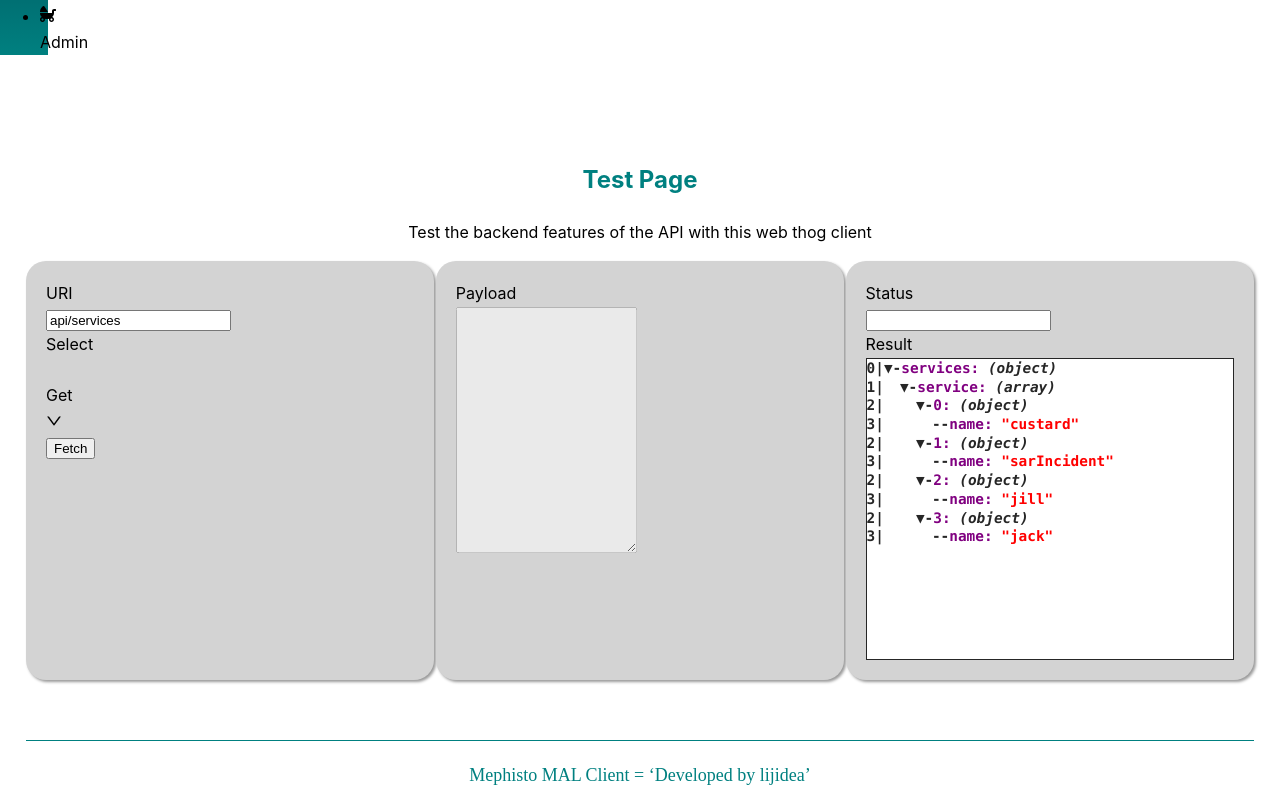
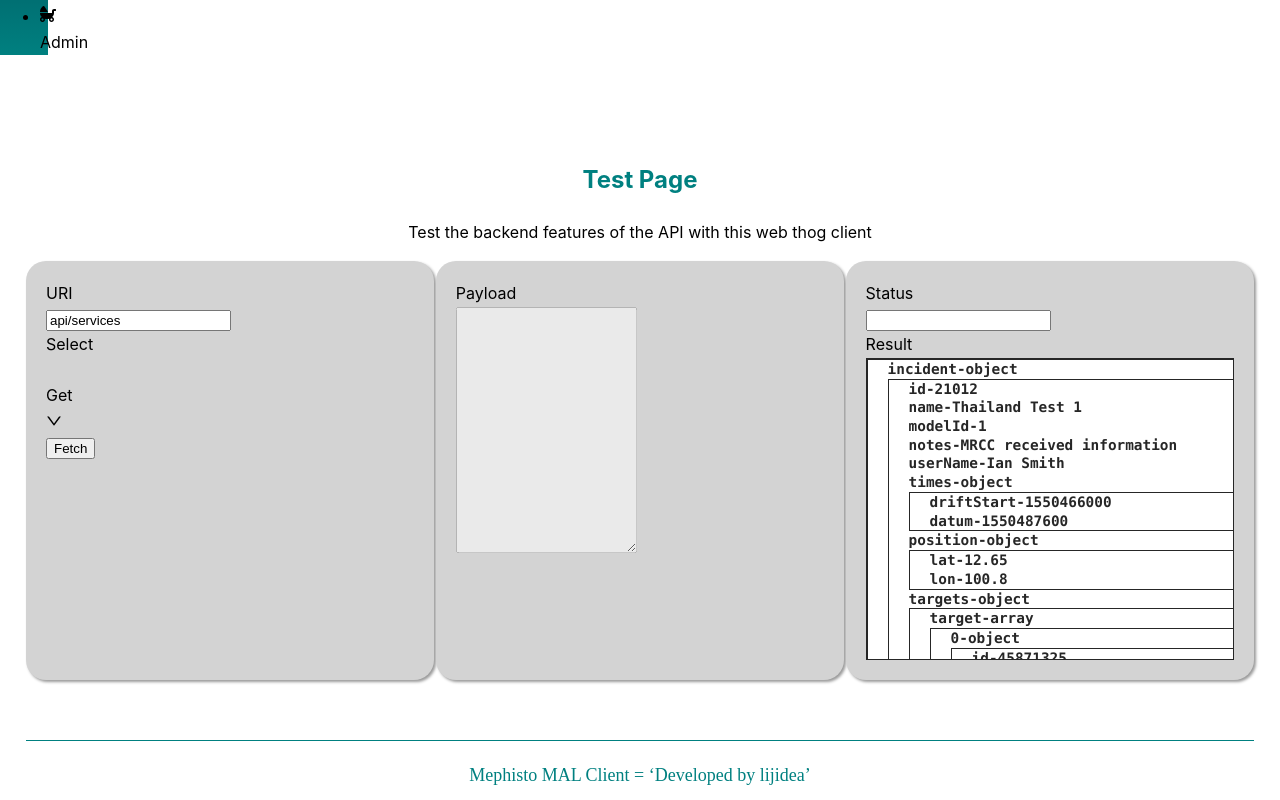
Before and after one commit to asconaga/mephisto, a React (Create React App) app in the folder client/: page /test in a window 1280 px wide. Shown: the part 367-1167 px from the top of the page. Built offline with nearby package versions, Linux system fonts and the light colour scheme.

Commit message:
improvements to jsonparser

```diff
--- a/client/src/App.css
+++ b/client/src/App.css
@@ -345,14 +345,12 @@ body {
   /* jsonparser */
 
   .json-parser {
-    font-size: small;
     text-align: left;
     display: block;
     font-size: 0.9em;
     line-height: 1.3;
     font-weight: 700;
     font-family: Menlo, monospace;
-    color: #222;
     border-style: solid;
     border-width: thin;
     background-color: var(--input-color);
@@ -362,18 +360,26 @@ body {
     overflow:scroll;
    }
 
+   .json-block {
+    border-style: solid;
+    border-width: thin;
+    border-right: none;
+    padding-left: 20px;
+   }
+
    .json-line {
-    display: inline-block;
+    /* inline block when we remove the depth nums*/
+     display:inline-block;
    }
 
   .json-maintext {
-    display:inline-block;
+    /* display:inline-block; */
     cursor:default;
   }
 
   .json-drop
   {
-    display:inline-block;
+    /* display:inline-block; */
     user-select: none;
   }
 
--- a/client/src/components/jsonparser.js
+++ b/client/src/components/jsonparser.js
@@ -5,34 +5,7 @@ const JSONParser = ({ json }) => {
 
     class TestReader {
         m_definitions = null;
-
-        navigateTree = (jsonObj, nDepth) => {
-            for (let key in jsonObj) {
-                const newObj = jsonObj[key];
-
-                let objType = typeof newObj;
-
-                let bIsObj = false;
-
-                if (objType === 'object') {
-
-                    bIsObj = true;
-                    if (Array.isArray(newObj)) {
-                        objType = 'array';
-                    }
-
-                    let newDef = { type: objType, title: key, depth: nDepth };
-                    this.m_definitions.push(newDef);
-
-                    if (bIsObj) {
-                        this.navigateTree(jsonObj[key], nDepth + 1);
-                    }
-                }
-                else {
-                    this.m_definitions.push({ title: key, type: objType, value: newObj, depth: nDepth });
-                }
-            }
-        };
+        m_lastDepth = -1;
 
         navigateSchemaTree = (jsonObj, rootObj) => {
             for (let key in jsonObj) {
@@ -84,15 +57,43 @@ const JSONParser = ({ json }) => {
             console.log(JSON.stringify(rootObj, null, '  '));
         };
 
+        navigateTree = (jsonObj, nDepth) => {
+            for (let key in jsonObj) {
+                const newObj = jsonObj[key];
+
+                let objType = typeof newObj;
+
+                let bIsObj = false;
+
+                if (objType === 'object') {
+
+                    bIsObj = true;
+                    if (Array.isArray(newObj)) {
+                        objType = 'array';
+                    }
+
+                    let newDef = { type: objType, title: key, depth: nDepth };
+                    this.m_definitions.push(newDef);
+
+                    if (bIsObj) {
+                        this.navigateTree(jsonObj[key], nDepth + 1);
+                    }
+                }
+                else {
+                    this.m_definitions.push({ title: key, type: objType, value: newObj, depth: nDepth });
+                }
+            }
+        };
+
         generateTree = (data) => {
             this.m_definitions = [];
 
             this.navigateTree(data, 0);
-            console.log(JSON.stringify(this.m_definitions, null, '  '));
+
+            this.m_lastDepth = -1;
         };
 
         generateValue = (user) => {
-
             let value = "Undefined";
             let thisClass = 'json-' + user.type;
 
@@ -111,29 +112,88 @@ const JSONParser = ({ json }) => {
             return <span className={thisClass}>{value}</span>;
         };
 
+        generateOut = (user) => {
+
+            let ret = <div>{user.title}</div>;
+
+            return ret;
+
+        };
+
+
+        navigateHTML = (jsonObj, nDepth) => {
+            let retVal = [];
+
+            for (let key in jsonObj) {
+                const newObj = jsonObj[key];
+
+                let objType = typeof newObj;
+
+                let bIsObj = false;
+
+                if (objType === 'object') {
+
+                    bIsObj = true;
+                    if (Array.isArray(newObj)) {
+                        objType = 'array';
+                    }
+
+                    let newDef = { type: objType, title: key, depth: nDepth };
+                    retVal.push(<div>{key}-{objType}</div>);
+
+                    if (bIsObj) {
+                        let ret = <div className='json-block'> {
+                            this.navigateHTML(jsonObj[key], nDepth + 1)
+                        } </div>;
+                        retVal.push(ret);
+                    }
+                }
+                else {
+                    ///this.m_definitions.push({ title: key, type: objType, value: newObj, depth: nDepth });
+                    retVal.push(<div>{key}-{newObj}</div>);
+                }
+            }
+
+            return retVal;
+        };
+
+        generateHTML = (json) => {
+            let ret = <div className='json-block'> {
+                this.navigateHTML(json, 0)
+            } </div>;
+
+            return ret;
+        };
+
         generateLine = (user) => {
+            console.log(this.m_lastDepth, user.depth);
+
             let divStyle = { paddingLeft: user.depth * 16 + "px" };
+            let extra = "";
+
+            this.m_lastDepth = user.depth;
 
             let divDrop = '';
             let divObj = '';
 
             if (user.value === undefined) {
-                divDrop = '▼-';
+                // divDrop = '▼-';
+
+                divDrop = `${user.depth}-`;
                 divObj = <span className="json-type">({user.type})</span>;
             }
             else {
                 divDrop = '--';
             }
+            //style={divStyle}
 
             let divMain =
-                <div style={divStyle} className="json-line">
-                    <div className='json-drop'>{divDrop}</div>
-                    <div className="json-maintext">
-                        <span className="json-title">{user.title}:</span> {this.generateValue(user)} {divObj}
-                    </div>
+                <div className="json-line">
+                    <span className='json-drop'>{divDrop}</span>
+                    <span className="json-title">{user.title}:</span> {this.generateValue(user)} {divObj}
                 </div>;
 
-            let divRet = <div>{user.depth}{'|'}{divMain}</div>;
+            let divRet = <div>{divMain}</div>;
 
             return divRet;
         };
@@ -144,9 +204,7 @@ const JSONParser = ({ json }) => {
 
     return (
         <div className='json-parser'>
-            {newTester.m_definitions.map((user) => (
-                newTester.generateLine(user)
-            ))}
+            {newTester.generateHTML(json)}
         </div>
     );
 };
--- a/client/src/pages/testPage.js
+++ b/client/src/pages/testPage.js
@@ -24,8 +24,42 @@ const TestPage = () => {
     let todos =
         { "admin": { "user": [{ "email": "asconaga@gmail.com", "key": "dff7ef8d-f7cb-447e-a4c8-45e549345321" }, { "email": "kennywoof@gmail.com", "key": "0ce92734-0068-466b-abf9-42999a241082" }, { "email": "jack@gmail.com", "key": "c29bdb39-8194-44a2-ab60-baa8a837bd84" }] } };
 
-    todos =
-        { "services": { "service": [{ "name": "custard" }, { "name": "sarIncident" }, { "name": "jill" }, { "name": "jack" }] } };
+    todos = {
+        "incident": {
+            "id": 21012,
+            "name": "Thailand Test 1",
+            "modelId": 1,
+            "notes": "MRCC received information",
+            "userName": "Ian Smith",
+            "times": {
+                "driftStart": 1550466000,
+                "datum": 1550487600
+            },
+            "position": {
+                "lat": 12.65,
+                "lon": 100.8
+            },
+            "targets": {
+                "target": [{
+                    "id": 45871325,
+                    "name": "Alpha Bravo",
+                    "type": 7
+                },
+                {
+                    "id": 45871325,
+                    "name": "Alpha Bravo",
+                    "type": 7
+                }
+
+                ]
+            }
+        }
+    };
+
+
+
+    // todos =
+    //     { "services": { "service": [{ "name": "custard", "description": "Information on the services available along with their associated methods and associated posts are available below" }, { "name": "sarIncident" }, { "name": "jill" }, { "name": "jack" }] } };
 
     const [form] = Form.useForm();
     const [payloadDisabled, setPayloadDisabled] = useState(true);
@@ -73,9 +107,7 @@ const TestPage = () => {
                 retVal.result = resObj;
             }
             else {
-                // HTML response
-                // retVal.result = { message: `Cannot ${values.method} on ${values.uri}` };
-                retVal.result = `Cannot ${values.method} on ${values.uri}`;
+                retVal.result = { message: `Cannot ${values.method} on ${values.uri}` };
             }
         } catch (err) {
             retVal.result = err.message;
```
Also changed, not shown: client/src/antd.css.
